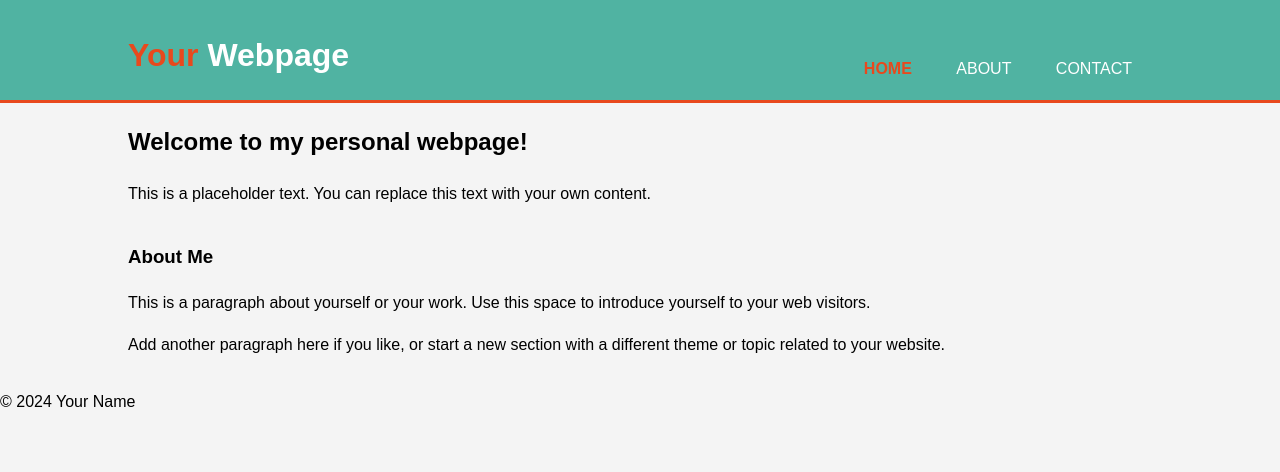
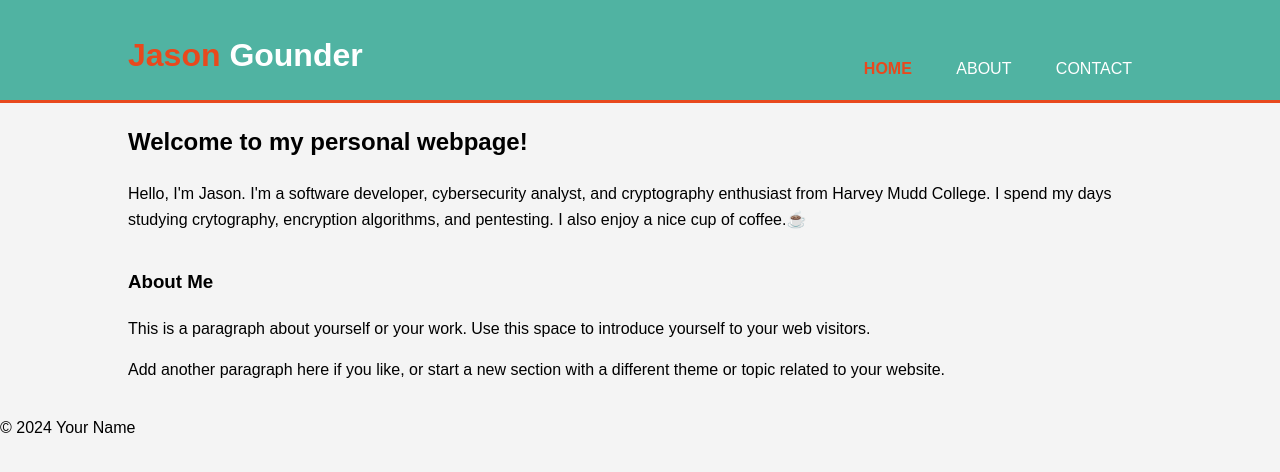
Before and after one commit to HMCJPG/hmcjpgold, a plain HTML site: page index.html in a window 1280 px wide. Drawn offline with Linux system fonts and the light colour scheme.

Commit message:
Update index.html

```diff
--- a/index.html
+++ b/index.html
@@ -64,7 +64,7 @@
     <header>
         <div class="container">
             <div id="branding">
-                <h1><span class="highlight">Your</span> Webpage</h1>
+                <h1><span class="highlight">Jason</span> Gounder</h1>
             </div>
             <nav>
                 <ul>
@@ -79,7 +79,7 @@
     <section id="showcase">
         <div class="container">
             <h1>Welcome to my personal webpage!</h1>
-            <p>This is a placeholder text. You can replace this text with your own content.</p>
+            <p>Hello, I'm Jason. I'm a software developer, cybersecurity analyst, and cryptography enthusiast from Harvey Mudd College. I spend my days studying crytography, encryption algorithms, and pentesting. I also enjoy a nice cup of coffee.☕</p>
         </div>
     </section>
 
```
